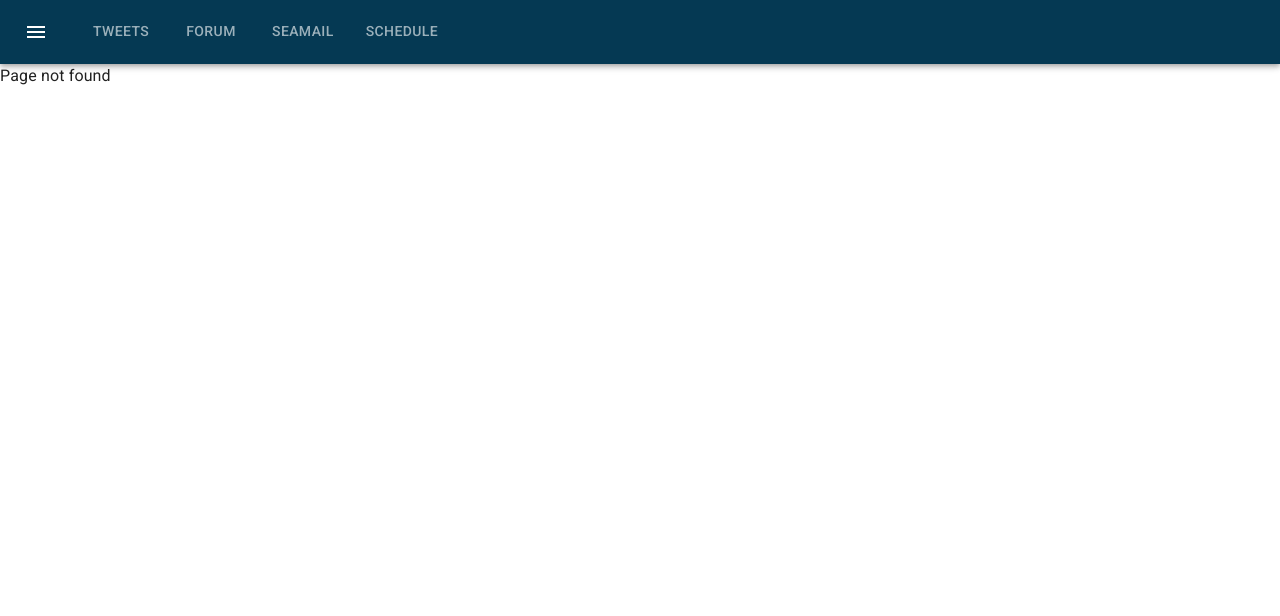
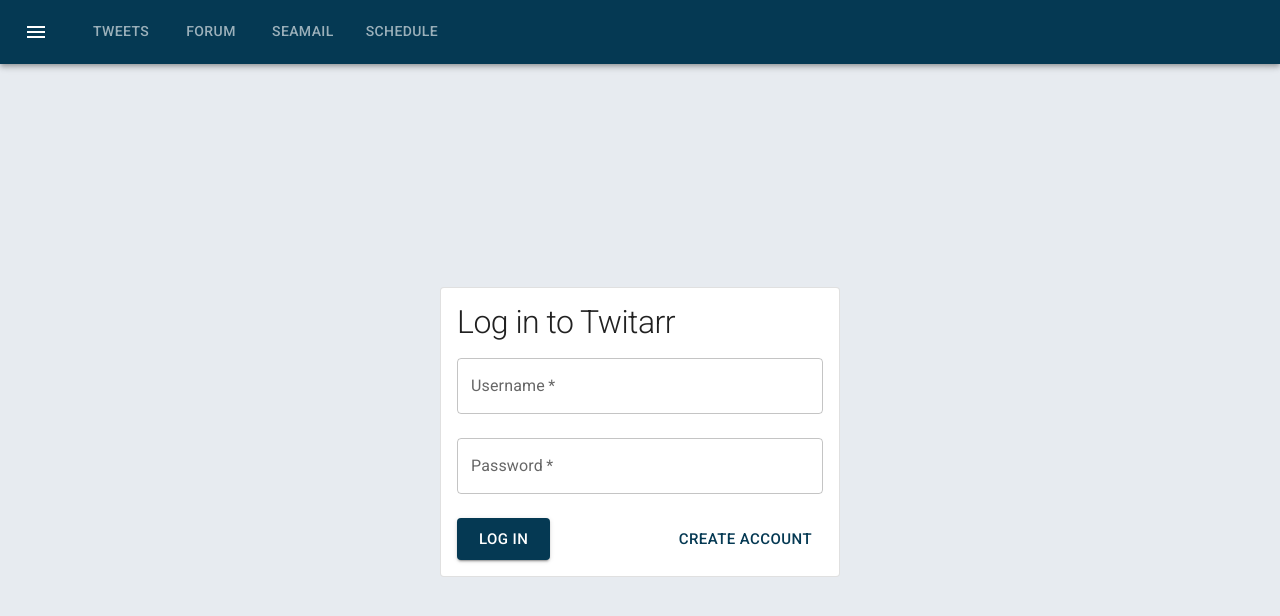
Before and after one commit to scriptist/twitarr-frontend, a React (Create React App) app: page /login in a window 1280 px wide. Before the commit this address had no page. Shown: the top 616 px of the page. Built offline with nearby package versions, Linux system fonts and the light colour scheme.

Commit message:
Create log in page

```diff
--- a/src/react/App.tsx
+++ b/src/react/App.tsx
@@ -1,6 +1,7 @@
 import { BrowserRouter, Route, Routes } from "react-router-dom";
 import ComingSoonPage from "./page/ComingSoonPage";
 import Layout from "./page/Layout";
+import LogInPage from "./page/LogInPage";
 import NotFoundPage from "./page/NotFoundPage";
 
 interface Props {}
@@ -30,6 +31,8 @@
           </Route>
           <Route path="schedule" element={<ComingSoonPage />} />
 
+          <Route path="login" element={<LogInPage />} />
+
           <Route path="*" element={<NotFoundPage />} />
         </Route>
       </Routes>
--- /dev/null
+++ b/src/react/component/LinkButton.tsx
@@ -0,0 +1,10 @@
+import { Button, ButtonProps } from "@mui/material";
+import { Link } from "react-router-dom";
+
+interface Props extends ButtonProps<typeof Link> {
+  to: string;
+}
+
+export default function LinkButton(props: Props) {
+  return <Button component={Link} {...props} />;
+}
--- /dev/null
+++ b/src/react/page/LogInPage.tsx
@@ -0,0 +1,61 @@
+import {
+  Box,
+  Button,
+  Card,
+  CardActions,
+  CardContent,
+  Grid,
+  TextField,
+  Typography,
+} from "@mui/material";
+import LinkButton from "../component/LinkButton";
+
+interface Props {}
+
+export default function LogInPage(_: Props) {
+  return (
+    <Grid
+      container
+      alignItems="center"
+      justifyContent="center"
+      style={{ minHeight: "calc(100vh - 64px)" }}
+    >
+      <Box sx={{ width: 400 }}>
+        <form>
+          <Card variant="outlined">
+            <CardContent
+              sx={{
+                display: "flex",
+                flexDirection: "column",
+              }}
+            >
+              <Typography variant="h1" component="h2">
+                Log in to Twitarr
+              </Typography>
+              <TextField
+                type="text"
+                label="Username"
+                margin="normal"
+                required
+              />
+              <TextField
+                type="password"
+                label="Password"
+                margin="normal"
+                required
+              />
+            </CardContent>
+            <CardActions sx={{ justifyContent: "space-between", p: 2, pt: 0 }}>
+              <Button variant="contained" size="large">
+                Log in
+              </Button>
+              <LinkButton size="large" to="/register">
+                Create Account
+              </LinkButton>
+            </CardActions>
+          </Card>
+        </form>
+      </Box>
+    </Grid>
+  );
+}
--- a/src/theme.ts
+++ b/src/theme.ts
@@ -6,5 +6,19 @@
     primary: {
       main: "#053953",
     },
+    background: {
+      default: "#e7ebf0",
+    },
+  },
+  typography: {
+    h1: {
+      fontSize: "2rem",
+    },
+    h2: {
+      fontSize: "1.6rem",
+    },
+    h3: {
+      fontSize: "1.2rem",
+    },
   },
 });
```
